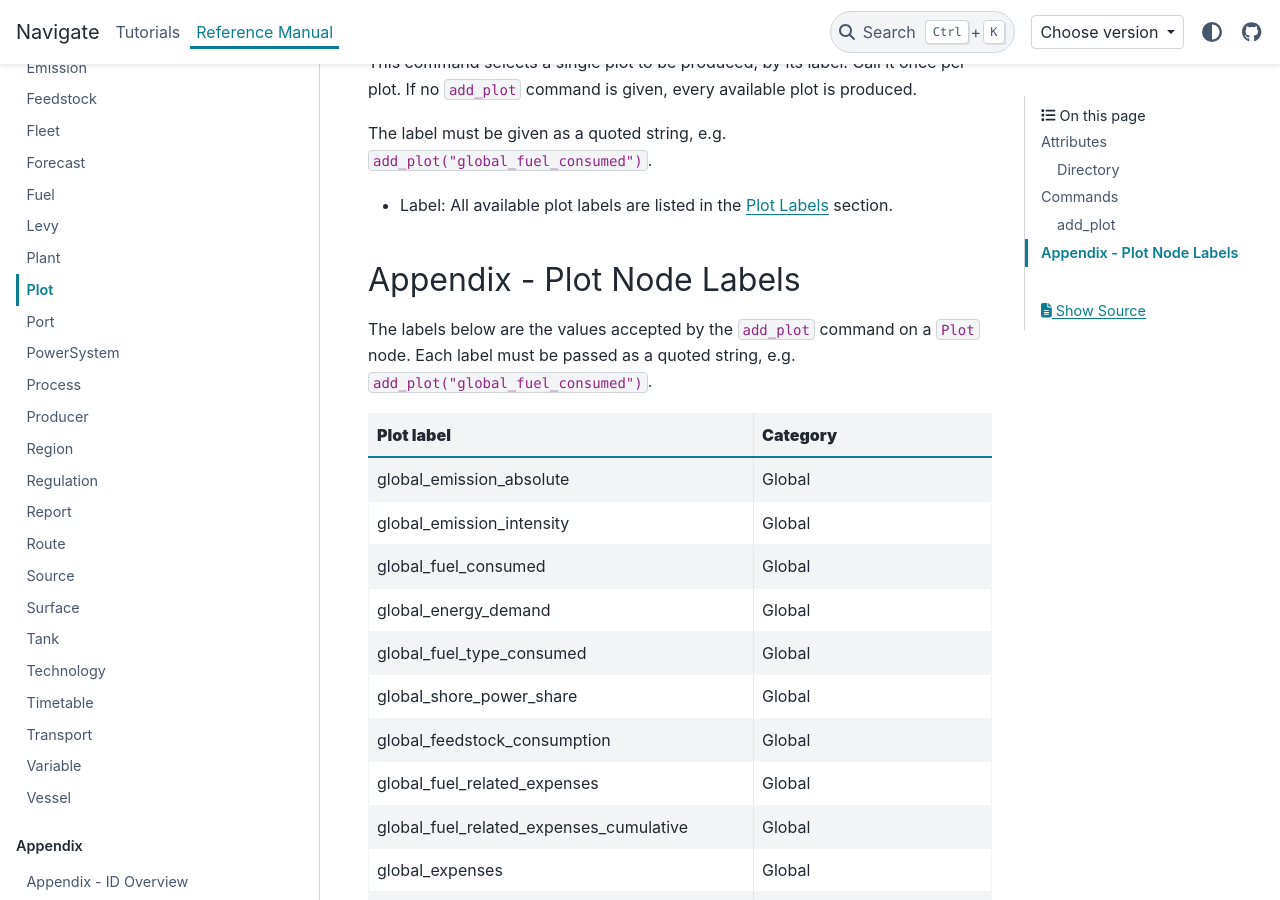
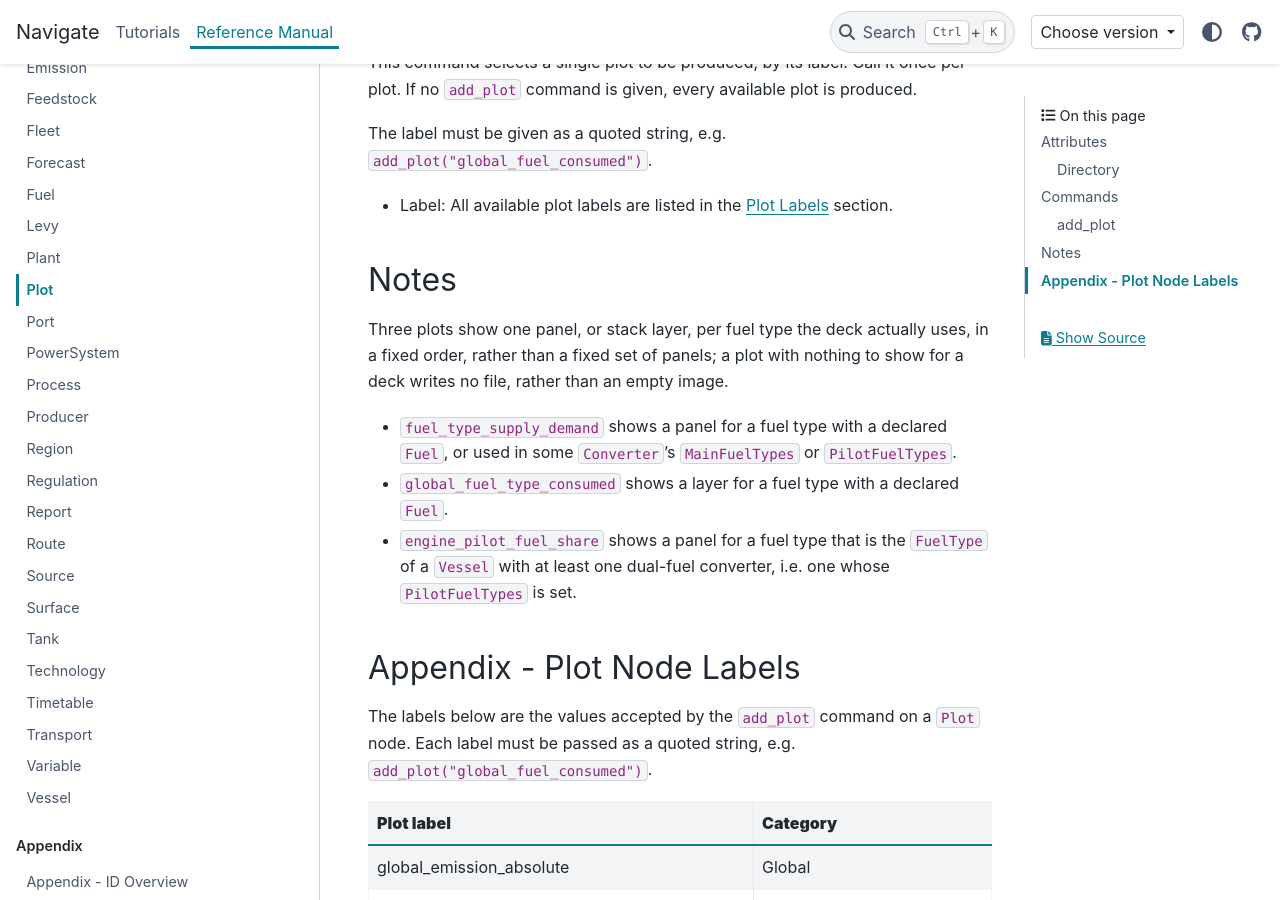
Before and after one commit to zerocarbonshipping/navigate-zcs, a Sphinx documentation site: the page built from docs/reference_manual/plot.md, in a window 1280 px wide and 900 px high, scrolled down 965 px. Built offline with Sphinx 7.4.7 and the PyData theme 0.15.4, drawn with Linux system fonts in a browser that asks for light colours.

Commit message:
Document the fuel-type plots' selection rules
AGENTS.md requires the reference manual to follow a user-visible
behaviour change. Add a Notes section to plot.md's Plot page stating,
for fuel_type_supply_demand, global_fuel_type_consumed and engine_pilot_
fuel_share, which fuel types each shows (in terms of the DSL attributes
a deck author sets: Fuel, MainFuelTypes/PilotFuelTypes, Vessel FuelType)
and that a plot with nothing to show writes no file.

Verified with make docs (a fresh worktree venv needed
pip install -r docs/requirements.txt first, per the known issue); the
new section renders and gets its own table-of-contents entry.

Co-Authored-By: Claude Opus 5.5 <noreply@anthropic.com>

```diff
--- a/docs/reference_manual/plot.md
+++ b/docs/reference_manual/plot.md
@@ -42,6 +42,18 @@ This command selects a single plot to be produced, by its label. Call it once pe
 The label must be given as a quoted string, e.g. `add_plot("global_fuel_consumed")`.
 
 * Label: All available plot labels are listed in the [Plot Labels](#appendix---plot-node-labels) section.
+
+## Notes
+
+Three plots show one panel, or stack layer, per fuel type the deck actually uses, in a
+fixed order, rather than a fixed set of panels; a plot with nothing to show for a deck
+writes no file, rather than an empty image.
+
+* `fuel_type_supply_demand` shows a panel for a fuel type with a declared `Fuel`, or used
+  in some `Converter`'s `MainFuelTypes` or `PilotFuelTypes`.
+* `global_fuel_type_consumed` shows a layer for a fuel type with a declared `Fuel`.
+* `engine_pilot_fuel_share` shows a panel for a fuel type that is the `FuelType` of a
+  `Vessel` with at least one dual-fuel converter, i.e. one whose `PilotFuelTypes` is set.
 
 ## Appendix - Plot Node Labels
 
```
